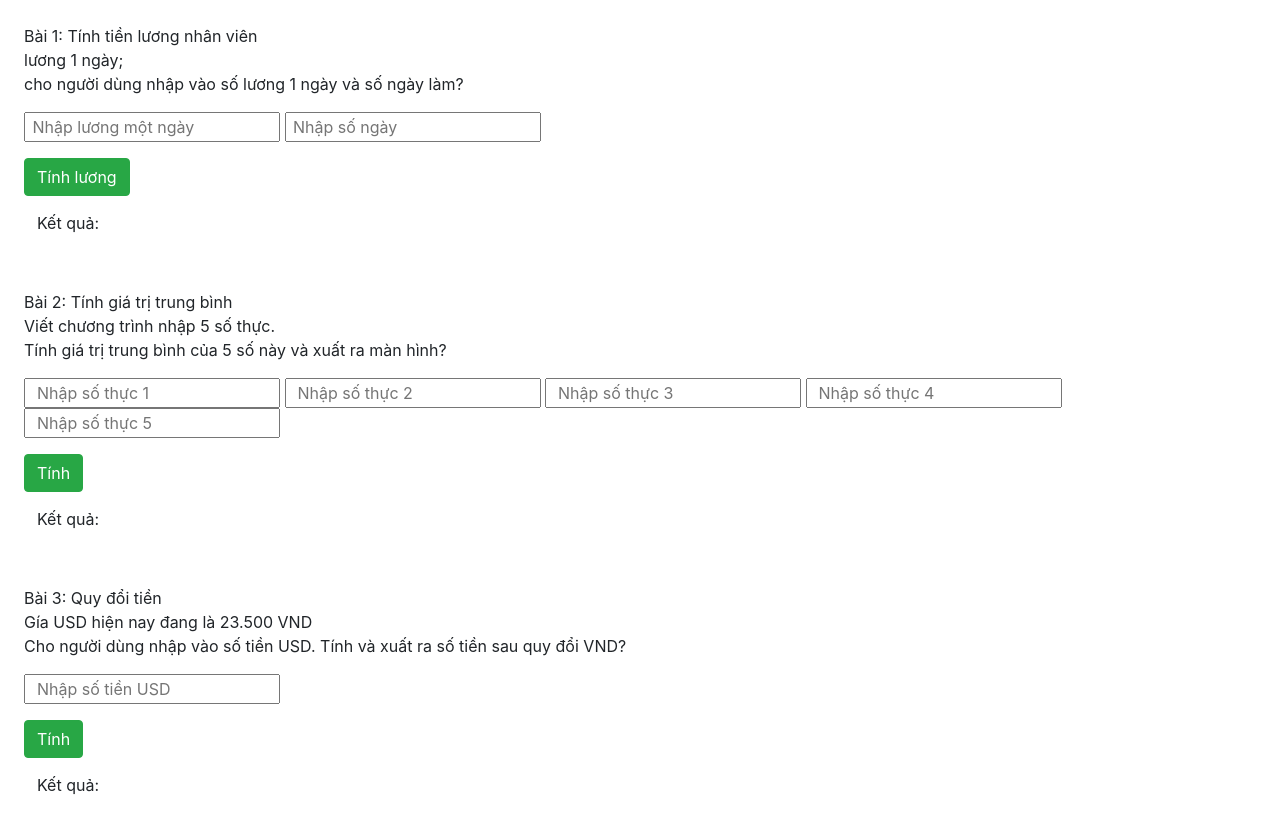
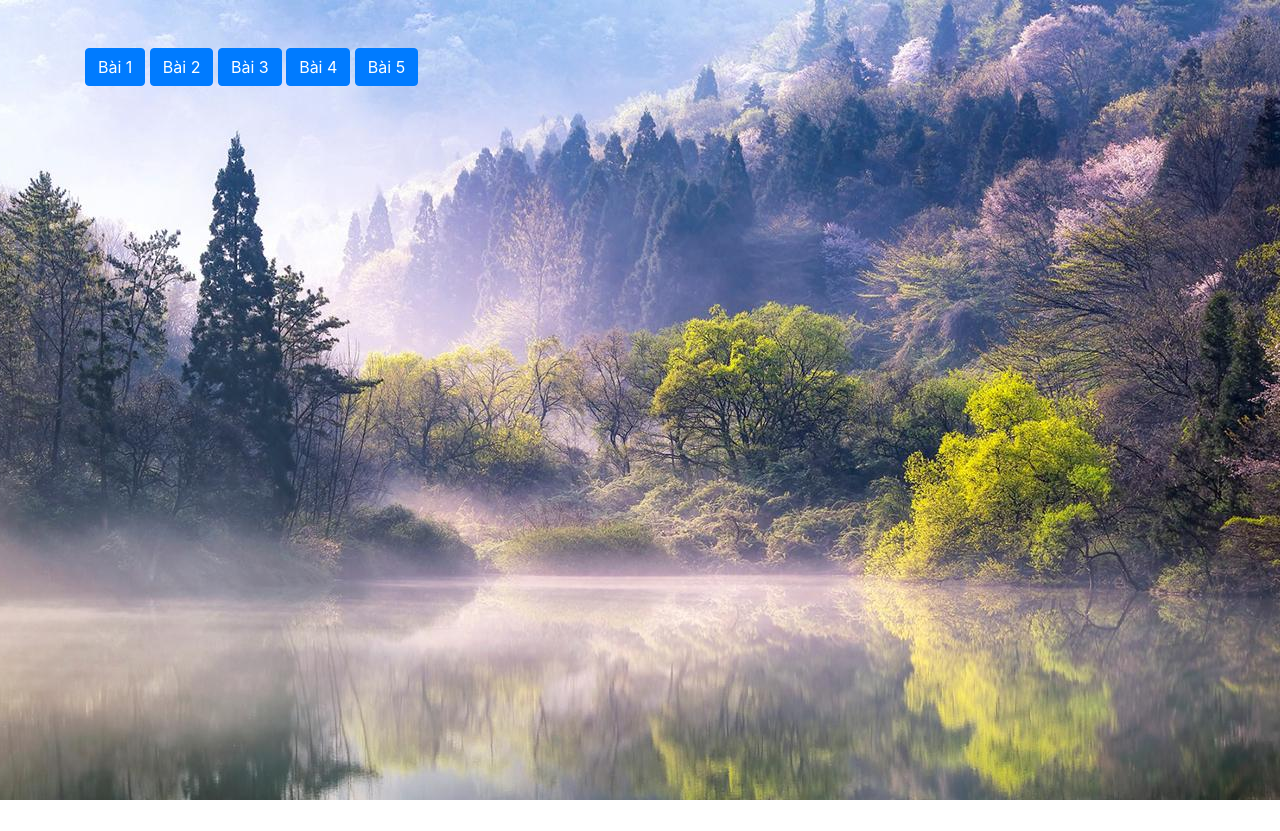
Before and after one commit to thanhle1301/Bt_js_LeTatThanh, a plain HTML site: page index.html in a window 1280 px wide. Shown: the top 831 px of the page. After the commit the page ends 800 px from the top, so only its background shows below. Drawn offline with nearby package versions, Linux system fonts and the light colour scheme.

Commit message:
add collapse + bg.img

```diff
--- /dev/null
+++ b/index.css
@@ -0,0 +1,6 @@
+body {
+    background-image: url(./img/hinh-nen-may-tinh-dep-2.jpg);
+    background-position: top;
+
+    background-repeat: repeat;
+}
--- a/index.html
+++ b/index.html
@@ -16,8 +16,31 @@
       integrity="sha384-ggOyR0iXCbMQv3Xipma34MD+dH/1fQ784/j6cY/iJTQUOhcWr7x9JvoRxT2MZw1T"
       crossorigin="anonymous"
     />
+    <!-- MAIN CSS -->
+    <link rel="stylesheet" href="./index.css">
   </head>
   <body>
+
+    <div class="container mt-5">
+      <p>
+        <a class="btn btn-primary" data-toggle="collapse" href="#collapseExample1" role="button" aria-expanded="false" aria-controls="collapseExample">
+          Bài 1
+        </a>
+        <a class="btn btn-primary" data-toggle="collapse" href="#collapseExample2" role="button" aria-expanded="false" aria-controls="collapseExample">
+          Bài 2
+        </a>
+        <a class="btn btn-primary" data-toggle="collapse" href="#collapseExample3" role="button" aria-expanded="false" aria-controls="collapseExample">
+          Bài 3
+        </a>
+        <a class="btn btn-primary" data-toggle="collapse" href="#collapseExample4" role="button" aria-expanded="false" aria-controls="collapseExample">
+          Bài 4
+        </a>
+        <a class="btn btn-primary" data-toggle="collapse" href="#collapseExample5" role="button" aria-expanded="false" aria-controls="collapseExample">
+          Bài 5
+        </a>
+      </p>
+      <div class="collapse" id="collapseExample1">
+        <div class="card card-body">
           <!-- BAI 1 -->
           <div class="bai1 p-4">
             <p>
@@ -42,7 +65,10 @@
             <br />
             <div class="btn mt-2">Kết quả: <span id="ketQuaHienThi"> </span></div>
           </div>
-
+        </div>
+      </div>
+      <div class="collapse" id="collapseExample2">
+        <div class="card card-body">
           <!-- BAI 2 -->
     <div class="bai2 p-4">
       <p>
@@ -61,7 +87,10 @@
       ><br />
       <div class="btn mt-2">Kết quả: <span id="ketQuaHienThi2"> </span></div>
     </div>
-
+        </div>
+      </div>
+      <div class="collapse" id="collapseExample3">
+        <div class="card card-body">
           <!-- BAI 3 -->
     <div class="bai3 p-4">
       <p>
@@ -77,7 +106,10 @@
       ><br />
       <div class="btn mt-2">Kết quả: <span id="ketQuaHienThi3"> </span></div>
     </div>
-
+        </div>
+      </div>
+      <div class="collapse" id="collapseExample4">
+        <div class="card card-body">
           <!-- BAI 4 -->
     <div class="bai4 p-4">
       <p>
@@ -98,7 +130,10 @@
         Kết quả diện tích: <span id="ketQuaHienThi5"></span>
       </div>
     </div>
-
+        </div>
+      </div>
+      <div class="collapse" id="collapseExample5">
+        <div class="card card-body">
           <!-- BAI 5 -->
     <div class="bai5 p-4">
       <p>
@@ -120,6 +155,10 @@
       <br />
       <div class="btn">Kết quả: <span id="ketQuaHienThi6"></span></div>
     </div>
+        </div>
+      </div>
+    </div>
+
 
     <!-- Optional JavaScript -->
     <!-- jQuery first, then Popper.js, then Bootstrap JS -->
```
Also changed, not shown: img/hinh-nen-may-tinh-dep-2.jpg (added). Lines whose indentation alone changed are shown as unchanged.
